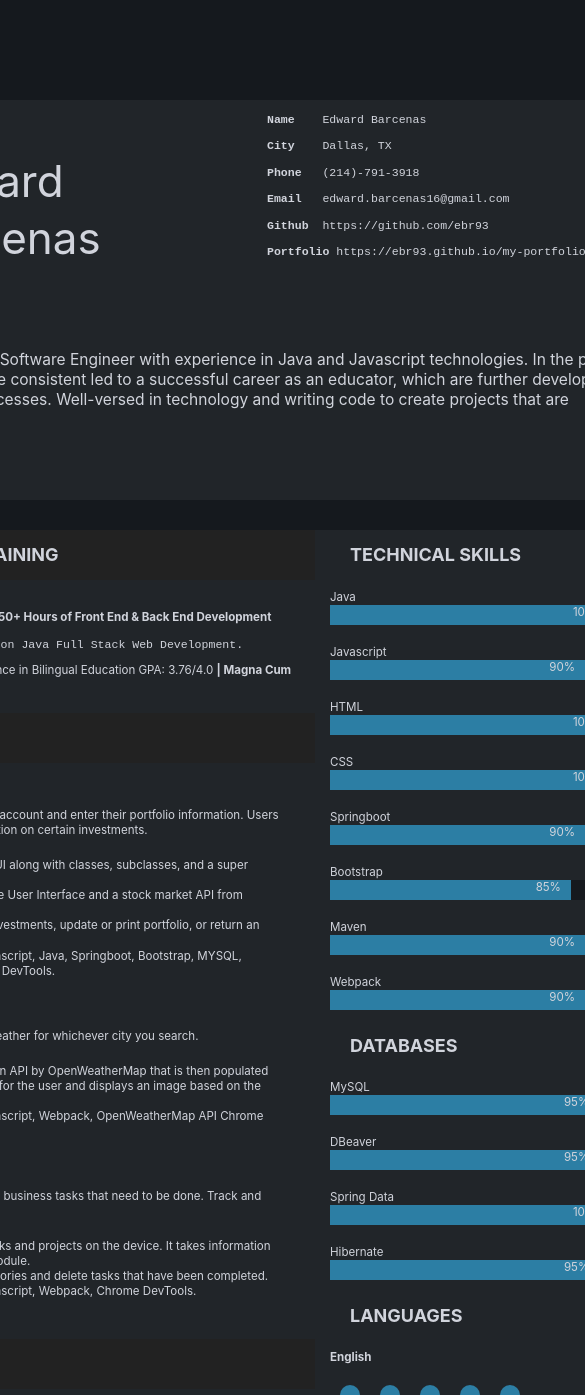
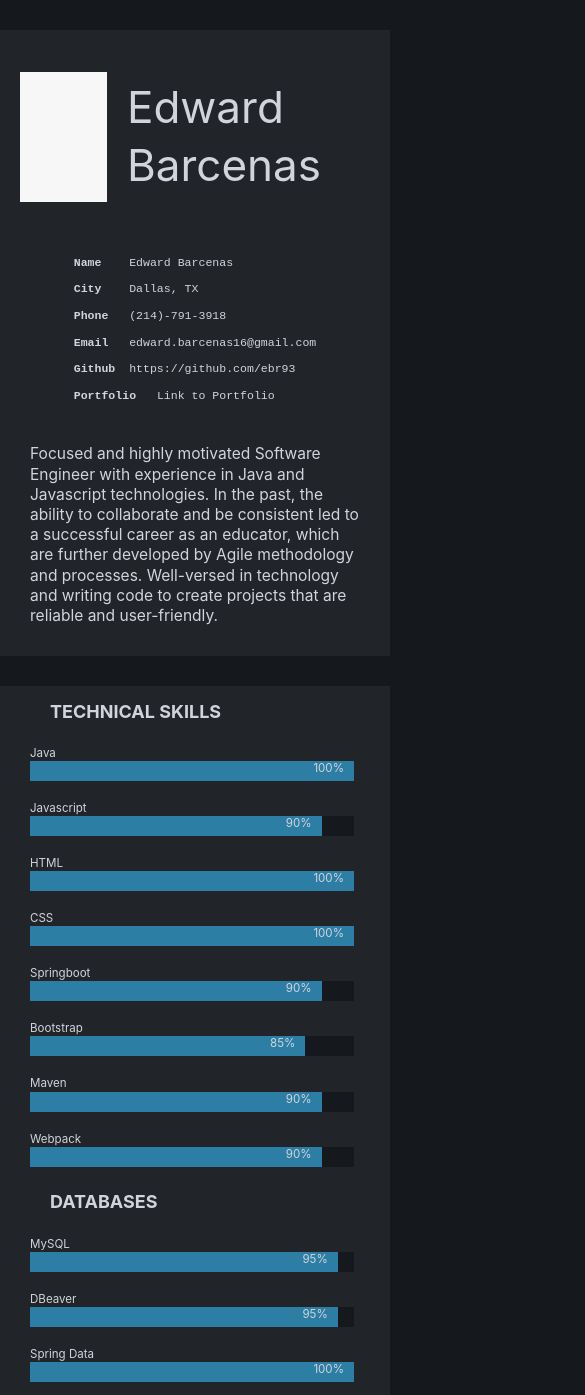
Before and after one commit to ebr93/portfolio-assignment, a website built with webpack: page src/template.html in a window 390 px wide. Shown: the top 1395 px of the page, 585 px wide, since content can reach past the window. Built offline with nearby package versions, Linux system fonts and the light colour scheme.

Commit message:
finished mobile version of website

```diff
--- a/src/index.js
+++ b/src/index.js
@@ -11,6 +11,6 @@ function component() {
   return element;
 }
 
-document.body.appendChild(component());
+//document.body.appendChild(component());
 
 console.log('1 2 3');
--- a/src/styles/style.css
+++ b/src/styles/style.css
@@ -63,7 +63,7 @@ img {
   background-position: top;
   position: relative;
   */
-  grid-template-columns: minmax(900px, 80vw);
+  grid-template-columns: minmax(800px, 80vw);
   grid-template-rows: 70px 400px minmax(900px, 1fr) 60px;
   grid-template-areas:
   "nav"
@@ -122,11 +122,10 @@ img {
   grid-area: main;
   background-color: var(--black-detail);
   display: grid;
-  grid-template-columns: 1fr 35%;
+  grid-template-columns: 65% 35%;
   grid-template-rows: 1fr;
   grid-template-areas:
   "main-left main-right";
-  column-gap: 15px;
 }
 
 #left-main {
@@ -139,6 +138,7 @@ img {
   grid-area: main-right;
   display: flex;
   flex-direction: column;
+  margin-left: 15px;
 }
 
 .square-button {
@@ -169,7 +169,6 @@ img {
 }
 
 .title-div-two {
-  width: 100%;
   display: flex;
   justify-content: left;
   align-items: center;
@@ -280,7 +279,79 @@ img {
 }
 
 
+@media only screen and (max-width: 768px) {
+  /* For mobile phones: */
+  [class*="col-"] {
+    width: 100%;
+  }
 
+  .wrapper {
+    display: flex;
+    flex-direction: column;
+    justify-content: center;
+    align-items: center;
+    width: 100%;
+    row-gap: 30px;
+  }
+
+  .nav {
+    display: flex;
+  }
+
+  .intro {
+    background-color: var(--black-detail);
+    display: flex;
+    flex-direction: column;
+    align-items: center;
+  }
+
+  .intro-section-two {
+    justify-self: left;
+  }
+
+  .intro-section-three {
+    padding: 30px;
+    font-size: calc(14px + 0.4vw);
+  }
+
+  .main {
+    background-color: var(--black-detail);
+    display: flex;
+    flex-direction: column;
+    justify-content: center;
+  }
+
+  #left-main {
+    display: flex;
+    flex-direction: column;
+  }
+
+  #right-main {
+    display: flex;
+    flex-direction: column;
+    margin: 0px 0px 30px 30px;
+  }
+
+  .main-section-container {
+    display: grid;
+    grid-template-rows: 50px 1fr;
+    grid-template-columns: 100%;
+    row-gap: 10px;
+
+  }
+
+  .title-div {
+    background: #222222;
+    display: flex;
+    justify-content: left;
+  }
+
+  .title-div-two {
+    display: flex;
+    justify-content: left;
+    margin-left: 20px;
+  }
+}
 
 
 
--- a/src/template.html
+++ b/src/template.html
@@ -24,7 +24,7 @@
                         <pre><b>Github</b>  https://github.com/ebr93</pre>
                     </a></li>
                     <li><a href="https://ebr93.github.io/my-portfolio/">
-                        <pre><b>Portfolio</b> https://ebr93.github.io/my-portfolio/</pre>
+                        <pre><b>Portfolio</b>   Link to Portfolio</pre>
                     </a></li>
                 </ul>
             </div>
@@ -35,64 +35,6 @@
             </div>
         </section>
         <main class="main">
-            <div id="left-main">
-                <div class="education-section main-section-container">
-                    <div class="title-div">
-                        <div class="square-button"></div>
-                        <p class="subheading-font">EDUCATION AND TRAINING</p>
-                    </div>
-                    <div class="text-section">
-                        <p><b>Per Scholas | Java FullStack Developer |450+ Hours of Front End & Back End Development</b></p>
-                        <pre>       Immersive training program on Java Full Stack Web Development.</pre>
-                        <p><b>Texas Tech University |</b> Bachelors of Science in Bilingual Education GPA: 3.76/4.0 <b>| Magna Cum Lade | Dean’s List </b></p>
-                    </div>
-
-                </div>
-                <div class="projects-section main-section-container">
-                    <div class="title-div">
-                        <div class="square-button"></div>
-                        <p class="subheading-font">PROJECTS</p>
-                    </div>
-                    <div class="text-section">
-                        <p><b><i>Portfolio App</i></b></p>
-                        <p>A website that allows the user to create an account and enter their portfolio information. Users can track, analyze, as well as read information on certain investments.</p>
-                        <div class="text-section">
-                            <p>Full Stack application that contains an UI along with classes, subclasses, and a super class that allow it to function.</p>
-                            <p>It makes use of JS and Bootstrap for the User Interface and a stock market API from which real-time data is used.</p>
-                            <p>You can use commands to add more investments, update or print portfolio, or return an ROI table.</p>
-                            <p>Technologies Utilized: HTML/CSS, Javascript, Java, Springboot, Bootstrap, MYSQL,  JDBC, Darqube API, Webpack, Chrome DevTools.</p>
-                        </div>
-                        <p style="margin-top: 15px;"><b><i>Weather App</i></b></p>
-                        <p>A website that provides the current time weather for whichever city you search.</p>
-                        <div class="text-section">
-                            <p>The weather data is provided through an API by OpenWeatherMap that is then populated into an object. It then displays the data for the user and displays an image based on the information provided by the API.</p>
-                            <p>Technologies Utilized: HTML/CSS, Javascript, Webpack, OpenWeatherMap API Chrome DevTools.</p>
-                        </div>
-                        <p style="margin-top: 15px;"><b><i>To-Do-List App</i></b></p>
-                        <p>A website where you can add personal and business tasks that need to be done. Track and update on the same page.</p>
-                        <div class="text-section">
-                            <p>Makes use of Local Storage to save tasks and projects on the device. It takes information and dates as input to create the task module.</p>
-                            <p>You can toggle between different categories and delete tasks that have been completed. </p>
-                            <p>Technologies Utilized: HTML/CSS, Javascript, Webpack, Chrome DevTools.</p>
-                        </div>
-                    </div>
-                </div>
-                <div class="employment-section main-section-container">
-                    <div class="title-div">
-                        <div class="square-button"></div>
-                        <p class="subheading-font">EMPLOYMENT</p>
-                    </div>
-                    <div class="text-section">
-                        <p><b><i>Bilingual Teacher </i></b> August 2017 - August 2021 Grand Prairie ISD | Grand Prairie, TX</p>
-                        <p>Managed and educated a group of over 60+ students. Developed lesson plans while following district and state curriculum. Implemented and helped in the use of technology for students and staff.</p>
-                        <div class="text-section">
-                            <p><b><i>Provided strategic direction</i></b> and annual goals for the 5th grade bilingual group on campus. Oversaw existing programs, activities, and lessons with my grade level team. <b><i>Reversed underperformance</i></b> by organizing and developing data reports to present and measure student performance.</p>
-                            <p>Coordinated and trained my team and students in the implementation of technology for software and hardware use. Facilitated effective district practices focused on Apple Software and educational apps with demonstrations and examples.</p>
-                        </div>
-                    </div>
-
-                </div>
-            </div>
             <div id="right-main">
                 <div class="programming-section main-section-container">
                     <div class="title-div-two">
@@ -237,6 +179,66 @@
                     </div>
                 </div>
             </div>
+            <div id="left-main">
+                <div class="education-section main-section-container">
+                    <div class="title-div">
+                        <div class="square-button"></div>
+                        <p class="subheading-font">EDUCATION AND TRAINING</p>
+                    </div>
+                    <div class="text-section">
+                        <p><b>Per Scholas | Java FullStack Developer |450+ Hours of Front End & Back End Development</b></p>
+                        <div class="text-section">
+                            <p>Immersive training program on Java Full Stack Web Development.</p>
+                        </div>
+                        <p><b>Texas Tech University |</b> Bachelors of Science in Bilingual Education GPA: 3.76/4.0 <b>| Magna Cum Lade | Dean’s List </b></p>
+                    </div>
+
+                </div>
+                <div class="projects-section main-section-container">
+                    <div class="title-div">
+                        <div class="square-button"></div>
+                        <p class="subheading-font">PROJECTS</p>
+                    </div>
+                    <div class="text-section">
+                        <p><b><i>Portfolio App</i></b></p>
+                        <p>A website that allows the user to create an account and enter their portfolio information. Users can track, analyze, as well as read information on certain investments.</p>
+                        <div class="text-section">
+                            <p>Full Stack application that contains an UI along with classes, subclasses, and a super class that allow it to function.</p>
+                            <p>It makes use of JS and Bootstrap for the User Interface and a stock market API from which real-time data is used.</p>
+                            <p>You can use commands to add more investments, update or print portfolio, or return an ROI table.</p>
+                            <p>Technologies Utilized: HTML/CSS, Javascript, Java, Springboot, Bootstrap, MYSQL,  JDBC, Darqube API, Webpack, Chrome DevTools.</p>
+                        </div>
+                        <p style="margin-top: 15px;"><b><i>Weather App</i></b></p>
+                        <p>A website that provides the current time weather for whichever city you search.</p>
+                        <div class="text-section">
+                            <p>The weather data is provided through an API by OpenWeatherMap that is then populated into an object. It then displays the data for the user and displays an image based on the information provided by the API.</p>
+                            <p>Technologies Utilized: HTML/CSS, Javascript, Webpack, OpenWeatherMap API Chrome DevTools.</p>
+                        </div>
+                        <p style="margin-top: 15px;"><b><i>To-Do-List App</i></b></p>
+                        <p>A website where you can add personal and business tasks that need to be done. Track and update on the same page.</p>
+                        <div class="text-section">
+                            <p>Makes use of Local Storage to save tasks and projects on the device. It takes information and dates as input to create the task module.</p>
+                            <p>You can toggle between different categories and delete tasks that have been completed. </p>
+                            <p>Technologies Utilized: HTML/CSS, Javascript, Webpack, Chrome DevTools.</p>
+                        </div>
+                    </div>
+                </div>
+                <div class="employment-section main-section-container">
+                    <div class="title-div">
+                        <div class="square-button"></div>
+                        <p class="subheading-font">EMPLOYMENT</p>
+                    </div>
+                    <div class="text-section">
+                        <p><b><i>Bilingual Teacher </i></b> August 2017 - August 2021 Grand Prairie ISD | Grand Prairie, TX</p>
+                        <p>Managed and educated a group of over 60+ students. Developed lesson plans while following district and state curriculum. Implemented and helped in the use of technology for students and staff.</p>
+                        <div class="text-section">
+                            <p><b><i>Provided strategic direction</i></b> and annual goals for the 5th grade bilingual group on campus. Oversaw existing programs, activities, and lessons with my grade level team. <b><i>Reversed underperformance</i></b> by organizing and developing data reports to present and measure student performance.</p>
+                            <p>Coordinated and trained my team and students in the implementation of technology for software and hardware use. Facilitated effective district practices focused on Apple Software and educational apps with demonstrations and examples.</p>
+                        </div>
+                    </div>
+
+                </div>
+            </div>
         </main>
         <footer class="footer"></footer>
     </div>
```
